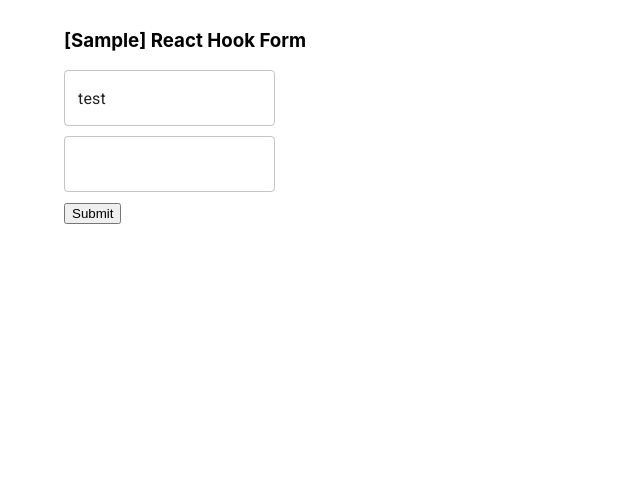
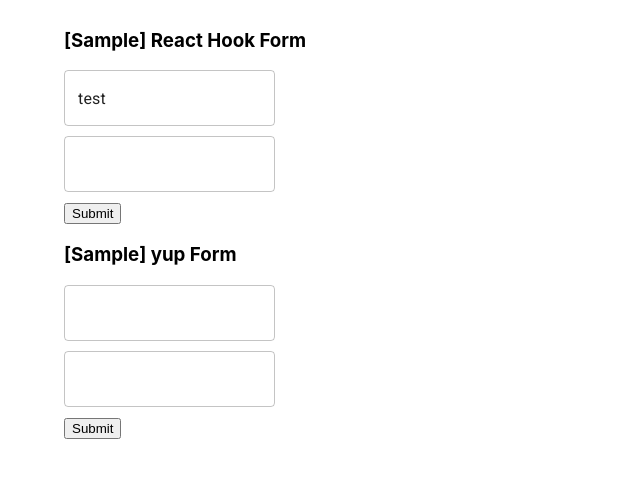
Before and after one commit to gel1123/sample_yup_with_react_hook_form, a React (Create React App) app in the folder reactapp/: page / in a window 1280 px wide. Shown: the top 478 px of the page, without its empty margins (0-640 px from the left). Built offline with nearby package versions, Linux system fonts and the light colour scheme.

Commit message:
feat: React Hook Form + yup のサンプルコードを追加した

```diff
--- a/reactapp/src/App.tsx
+++ b/reactapp/src/App.tsx
@@ -1,11 +1,13 @@
 import { Container } from '@mui/system';
 import './App.css';
 import { SampleReactHookForm } from './components/SampleReactHookForm';
+import { SampleYupForm } from './components/SampleYupForm';
 
 function App() {
   return (
     <Container style={{paddingTop: 10}}>
       <SampleReactHookForm />
+      <SampleYupForm />
     </Container>
   );
 }
--- /dev/null
+++ b/reactapp/src/components/SampleYupForm.tsx
@@ -0,0 +1,39 @@
+import { TextField } from "@mui/material";
+import React from "react";
+import { useForm } from "react-hook-form";
+import { yupResolver } from '@hookform/resolvers/yup';
+import { object, string } from "yup";
+
+const schema = object().required().shape({
+  email: string().email()
+    .required('Email is required'),
+  password: string()
+    .required('Password is required')
+    .max(50, 'Password must be less than 50 characters'),
+})
+
+export const SampleYupForm: React.FC = () => {
+  const { register, handleSubmit, watch, formState } = useForm({
+    resolver: yupResolver(schema)
+  });
+  const onSubmit = (data: unknown) => {
+    console.log(data);
+  };
+  console.log(watch("example"));
+  return (
+    <div>
+      <h3>[Sample] yup Form</h3>
+      <form onSubmit={handleSubmit(onSubmit)}>
+        <div style={{marginBottom: 10}}><TextField {...register("email")} /></div>
+        <div style={{marginBottom: 10}}><span style={{color: 'red'}}>{
+          formState.errors.email?.message as unknown as string
+        }</span></div>
+        <div style={{marginBottom: 10}}><TextField {...register("password")} /></div>
+        <div style={{marginBottom: 10}}><span style={{color: 'red'}}>{
+          formState.errors.password?.message as unknown as string
+        }</span></div>
+        <div style={{marginBottom: 10}}><input type="submit" /></div>
+      </form>
+    </div>
+  );
+}
```
